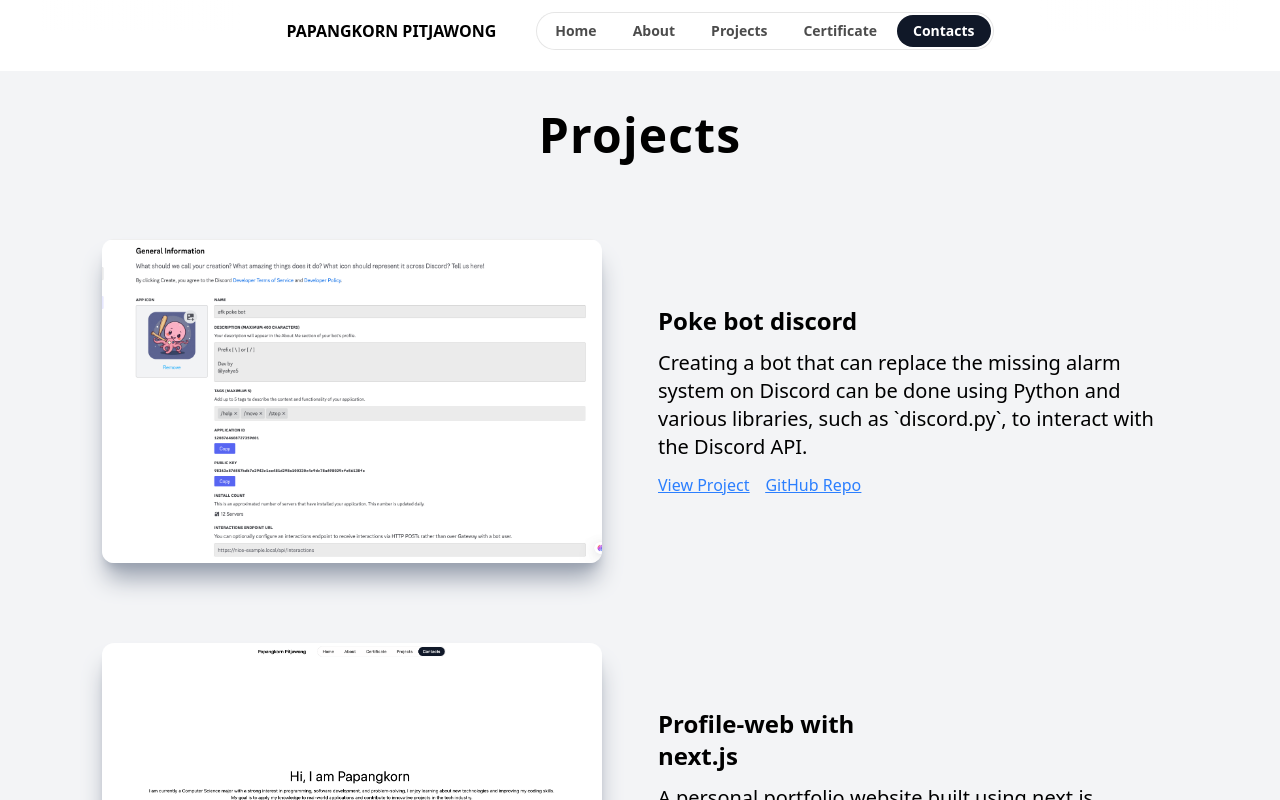
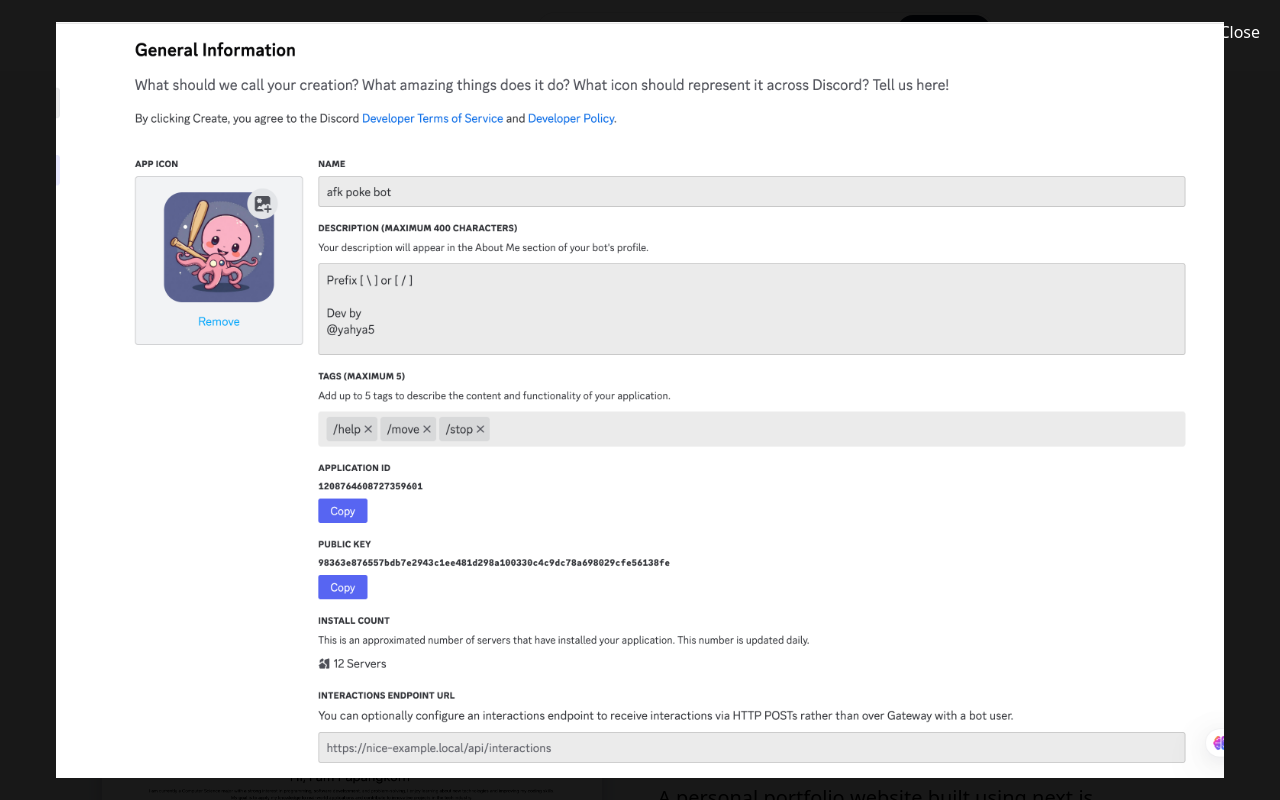
Before and after one commit to TAHPAPANGKORN/nextjs-profile-frontend, a Next.js app: page / in a window 1280 px wide. Both pictures are taken after a click on the picture 352 px from the left and 1921 px from the top of the page. Shown: the part 1521-2321 px from the top of the page. Built offline with nearby package versions, Linux system fonts and the light colour scheme.

Commit message:
feat: add show image in project

```diff
--- a/src/app/components/Certificate/CertificateCard.tsx
+++ b/src/app/components/Certificate/CertificateCard.tsx
@@ -63,11 +63,12 @@
             Close
           </button>
           <Image
+            onClick={handleViewClick}
             src={imageSrc}
             alt={altText}
             height={600}
             width={800}
-            className="p-4 w-300 rounded-xl"
+            className="p-4 w-300 rounded-xl cursor-pointer"
           />
         </div>
       )}
--- a/src/app/components/Project/ProjectCard.tsx
+++ b/src/app/components/Project/ProjectCard.tsx
@@ -1,4 +1,5 @@
-import React from 'react'
+'use client'
+import React, { useState, useEffect } from 'react'
 import Image, { StaticImageData } from 'next/image'
 import Link from 'next/link';
 
@@ -20,14 +21,36 @@
   projectLink,
   repoLink
 }) => {
+
+  const [showImage, setShowImage] = useState(false);
+
+  const handleViewClick = (e: React.MouseEvent) => {
+    e.preventDefault();
+    setShowImage(!showImage);
+  };
+
+
+  useEffect(() => {
+    if (showImage) {
+      document.body.style.overflow = "hidden";
+    } else {
+      document.body.style.overflow = "";
+    }
+
+    return () => {
+      document.body.style.overflow = "";
+    };
+  }, [showImage]);
+
   return (
     <div className="flex flex-col md:flex-row items-center justify-center  space-y-4 md:space-y-0 md:space-x-8 mx-2 md:gap-6">
       <Image
+        onClick={handleViewClick}
         src={imageSrc}
         alt={altText}
         height={300}
         width={500}
-        className="rounded-xl shadow-xl shadow-gray-400"
+        className="rounded-xl shadow-xl shadow-gray-400 cursor-pointer"
       />
       <div className="flex flex-col gap-3 w-full">
         <h2 className="font-bold max-w-50 text-2xl">{title}</h2>
@@ -42,6 +65,24 @@
             GitHub Repo
           </Link>
         </div>
+        {showImage && (
+        <div className="fixed inset-0 z-50 flex items-center justify-center bg-black/90">
+          <button
+            onClick={handleViewClick}
+            className="absolute top-5 right-5 text-white z-50 cursor-pointer"
+          >
+            Close
+          </button>
+          <Image
+            onClick={handleViewClick}
+            src={imageSrc}
+            alt={altText}
+            height={600}
+            width={800}
+            className="p-4 w-300 rounded-xl cursor-pointer"
+          />
+        </div>
+      )}
       </div>
     </div>
   );
```
